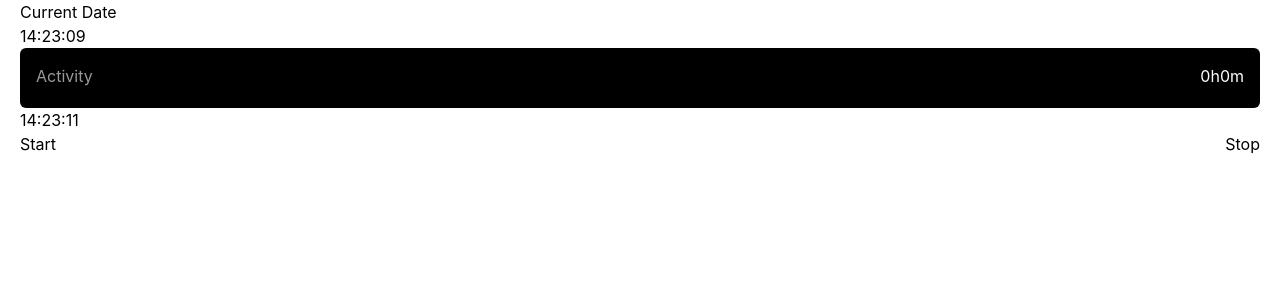
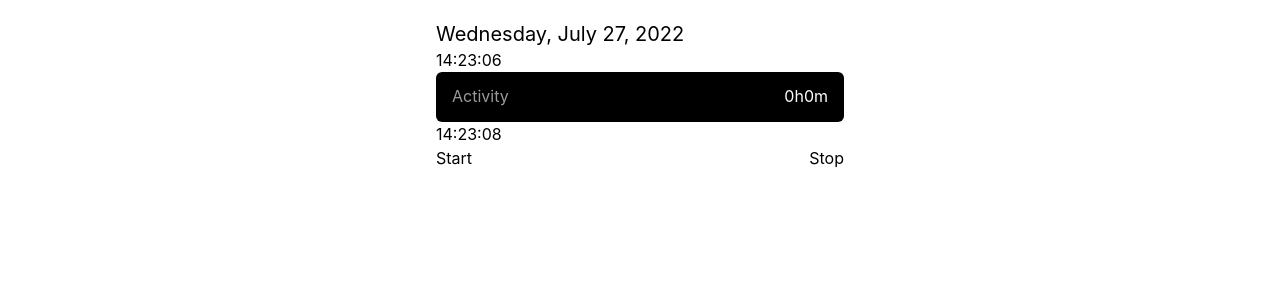
Before and after one commit to Juan-Jose-Toro/Tracker, a React (Create React App) app: page / in a window 1280 px wide. Both pictures are taken after a click on the button "Start". Shown: the top 300 px of the page. Built offline with nearby package versions, Linux system fonts and the light colour scheme.

Commit message:
Trying to make caret position work

```diff
--- a/src/App.js
+++ b/src/App.js
@@ -1,15 +1,20 @@
 import './App.css';
 import { nanoid } from 'nanoid';
-import React, { useState } from 'react';
+import React, { useState, useEffect } from 'react';
 import Interval from './components/Interval';
 import ActionButtons from './components/ActionButtons'
 
-function App(props) {
-  const [intervals, setIntervals] = useState(props.data);
+function App() {
+  const [intervals, setIntervals] = useState(() => {
+    const localData = localStorage.getItem('data');
+    return localData ? JSON.parse(localData) : [];
+  });
   const [isStop, setStop] = useState(true);
+  const options = { weekday: 'long', year: 'numeric', month: 'long', day: 'numeric' };
+  const curDate = new Date().toLocaleDateString('en-US', options);
+
 
   function startInterval() {
-
     const editedIntervals = intervals.map((interval, i, {length}) => {
       if (length - 1 === i) {
         return {...interval, completed: true};
@@ -17,7 +22,15 @@ function App(props) {
       return interval;
     });
 
-    const newInterval = { completed: false, hasInitialTimer: isStop };
+    const newInterval = {
+        id: "interval-" + nanoid(),
+        completed: false,
+        hasInitialTimer: isStop,
+        initialTime: Date.now(),
+        currentTime: '',
+        description: ''
+    };
+
     setIntervals([...editedIntervals, newInterval]);
     setStop(false);
   }
@@ -33,18 +46,36 @@ function App(props) {
     setStop(true);
   }
 
+  function updateIntervalData(id, currentTime, description) {
+    const editedIntervals = intervals.map(interval => {
+      if (interval.id === id) {
+        return {...interval, currentTime: currentTime, description: description };
+      }
+      return interval;
+    });
+    setIntervals(editedIntervals);
+  }
+
+  useEffect(() => {
+    localStorage.setItem('data', JSON.stringify(intervals));
+  }, [intervals]);
+
   const intervalList = intervals.map((interval) => (
     <Interval
       id={interval.id}
-      key={interval.key}
+      key={interval.id}
       completed={interval.completed}
       hasIntialTimer={interval.hasInitialTimer}
+      initialTime={interval.initialTime}
+      currentTime={interval.currentTime}
+      description={interval.description}
+      updateIntervalData={updateIntervalData}
     />
   ));
 
   return (
-    <div className="App px-5">
-      <h1>Current Date</h1>
+    <div className="App p-5 max-w-md mx-auto">
+      <h1 className='text-xl'>{curDate}</h1>
       {intervalList}
       <ActionButtons
         startInterval={startInterval}
--- a/src/components/Interval.js
+++ b/src/components/Interval.js
@@ -1,14 +1,22 @@
 import React, { useState, useEffect } from 'react';
 
 export default function Interval(props) {
-  const [initialTime] = useState(new Date());
-  const [description, setDescription] = useState('');
-  const [currentTime, setCurrentTime] = useState(new Date())
-  const [enlapsedTimeString, setEnlapsedTimeString] = useState('0h0m');
+  // There should be an easier way to start all this info
+  const [initialTime] = useState(new Date(props.initialTime));
+  const [description, setDescription] = useState(props.description);
+  const [currentTime, setCurrentTime] = useState(props.currentTime ? new Date(props.currentTime) : new Date());
+  const [enlapsedTimeString, setEnlapsedTimeString] = useState(() => {
+    const newTime = props.currentTime ? new Date(props.currentTime) : new Date();   // Fix
+    const currentTime = newTime - initialTime;
+    const minutes = Math.floor(currentTime / 60000 % 60);
+    const hours = Math.floor(currentTime / 3600000);
+    return `${hours}h${minutes}m`;
+  });
   const [height, setHeight] = useState(0);
 
-  function handleChange(e) {
-    setDescription(e.target.value);
+  function handleInput(e) {
+    setDescription(e.currentTarget.textContent);
+    props.updateIntervalData(props.id, currentTime.getTime(), description);
   }
 
   useEffect(() => {
@@ -27,20 +35,25 @@ export default function Interval(props) {
     }
   });
 
+  useEffect(() => {
+    console.log(description);
+    props.updateIntervalData(props.id, currentTime.getTime(), description);
+  }, [props.completed, description]) // Fix
+
   const initialTimerTemplate = (
     <div>
       {initialTime.toLocaleTimeString('en-GB')}
       <div
-        className='bg-black text-white rounded-md flex justify-between p-4'
-        style={{height: `${Math.floor(height/4) + 60}px`}}
+        className='bg-black text-white rounded-md flex justify-between py-3 px-4'
+        style={{height: `${Math.floor(height/60) + 50}px`}}
       >
         <div
           className='bg-black text-white w-full mr-5 overflow-auto no-scrollbar outline-none'
           contentEditable="true"
-          onChange={handleChange}
-          value={description}
+          onInput={handleInput}
           placeholder="Activity"
         >
+        {description}
         </div>
         {enlapsedTimeString}
       </div>
@@ -51,16 +64,16 @@ export default function Interval(props) {
   const noInitialTimerTemplate = (
     <div>
       <div
-        className='bg-black text-white rounded-md flex justify-between p-4'
-        style={{height: `${Math.floor(height/4) + 60}px`}}
+        className='bg-black text-white rounded-md flex justify-between py-3 px-4'
+        style={{height: `${Math.floor(height/60) + 50}px`}}
       >
         <div
           className='bg-black text-white w-full mr-5 overflow-auto no-scrollbar outline-none'
           contentEditable="true"
-          onChange={handleChange}
-          value={description}
+          onInput={handleInput}
           placeholder="Activity"
         >
+        {description}
         </div>
         {enlapsedTimeString}
       </div>
```
Also changed, not shown: 1 other file (tests, documents, lock files or other folders).
